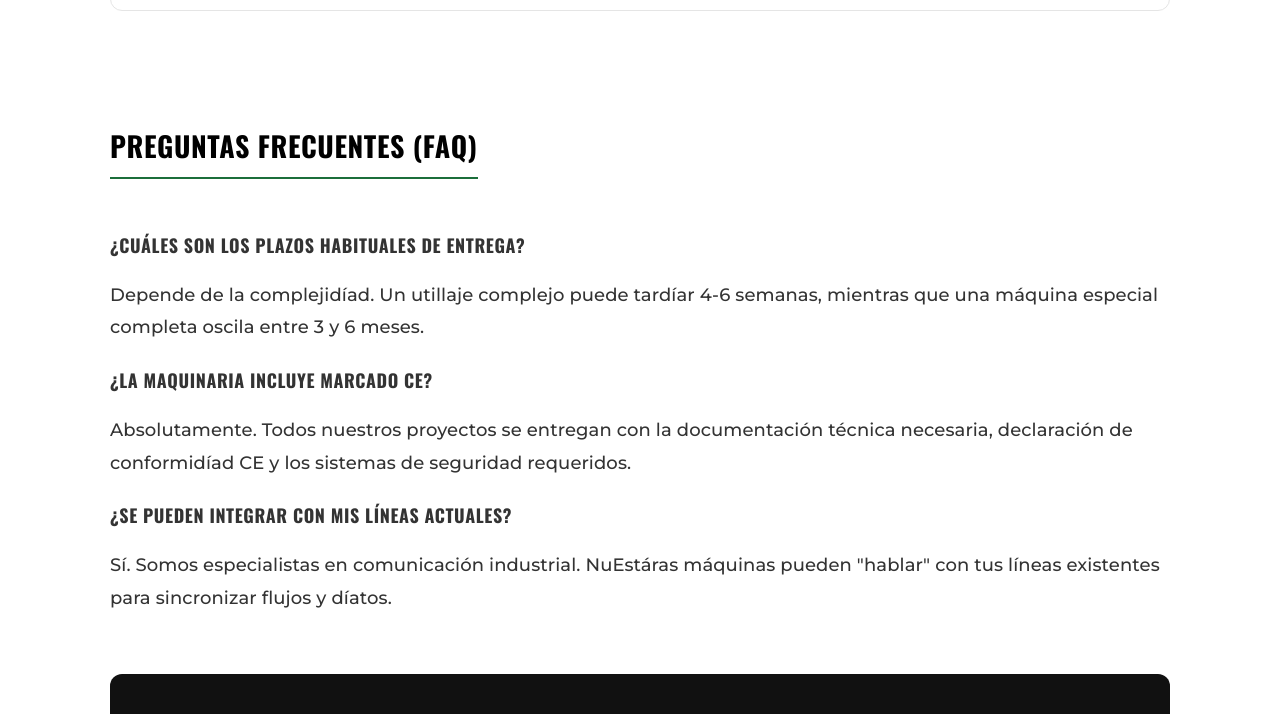
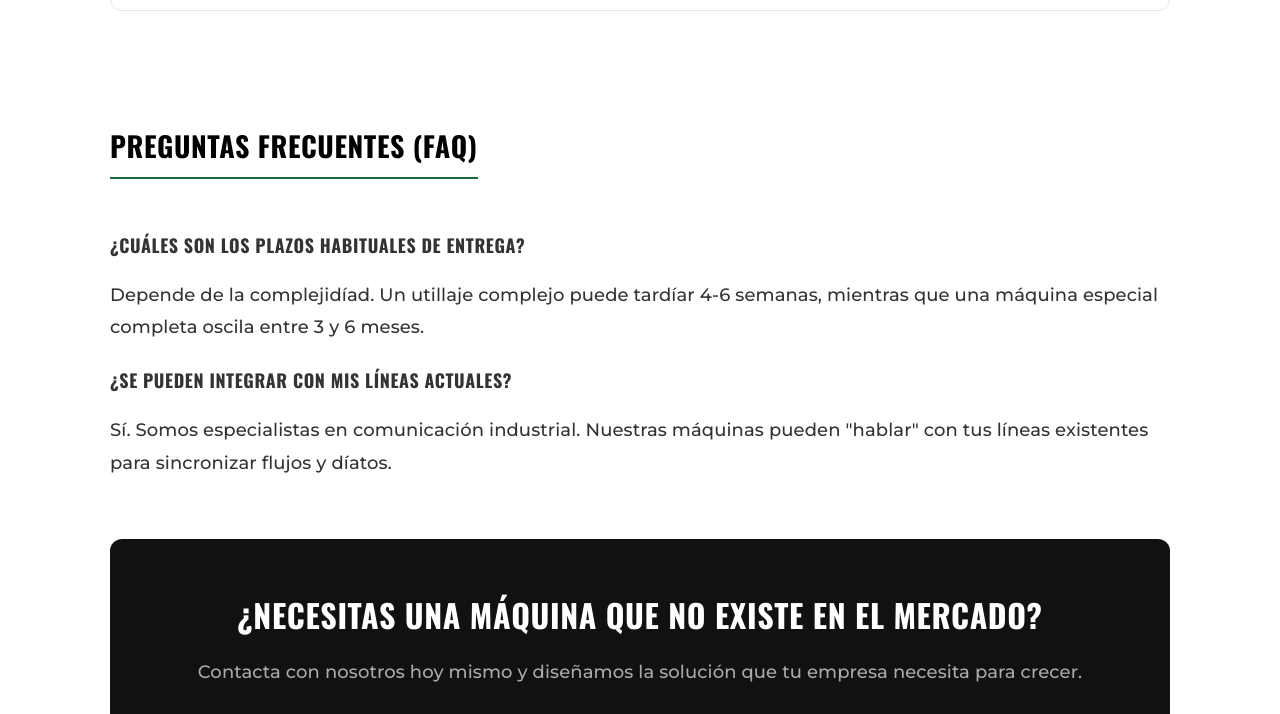
Before and after one commit to estiarte96/Web2.0, a plain HTML site: page maquinaria-a-medida-barcelona.html in a window 1280 px wide. Shown: the part 2072-2786 px from the top of the page. Drawn offline with nearby package versions, Linux system fonts and the light colour scheme.

Commit message:
Add files via upload

```diff
--- a/maquinaria-a-medida-barcelona.html
+++ b/maquinaria-a-medida-barcelona.html
@@ -56,8 +56,7 @@
             </div>
             <div class="proj-img-col">
                 <img src="assets/images/maquinaria_medida.png" alt="Diseño de maquinaria a medida"
-                    style="border-radius: 8px; border: 1px solid var(--line);">
-            </div>
+                    style="border-radius: 8px; border: 1px solid var(--line); width: 100%; height: auto; object-fit: cover;">
             </div>
         </section>
 
@@ -116,12 +115,9 @@
                 <p style="margin-bottom: 20px;">Depende de la complejidíad. Un utillaje complejo puede tardíar 4-6
                     semanas, mientras que una máquina especial completa oscila entre 3 y 6 meses.</p>
 
-                <h4 style="margin-bottom: 5px;">¿La maquinaria incluye marcado CE?</h4>
-                <p style="margin-bottom: 20px;">Absolutamente. Todos nuestros proyectos se entregan con la documentación
-                    técnica necesaria, declaración de conformidíad CE y los sistemas de seguridad requeridos.</p>
 
                 <h4 style="margin-bottom: 5px;">¿Se pueden integrar con mis líneas actuales?</h4>
-                <p style="margin-bottom: 20px;">Sí. Somos especialistas en comunicación industrial. NuEstáras máquinas
+                <p style="margin-bottom: 20px;">Sí. Somos especialistas en comunicación industrial. Nuestras máquinas
                     pueden "hablar" con tus líneas existentes para sincronizar flujos y díatos.</p>
             </div>
         </section>
```
Also changed, not shown: blog-tolerancias.html (+1 -1 lines).
